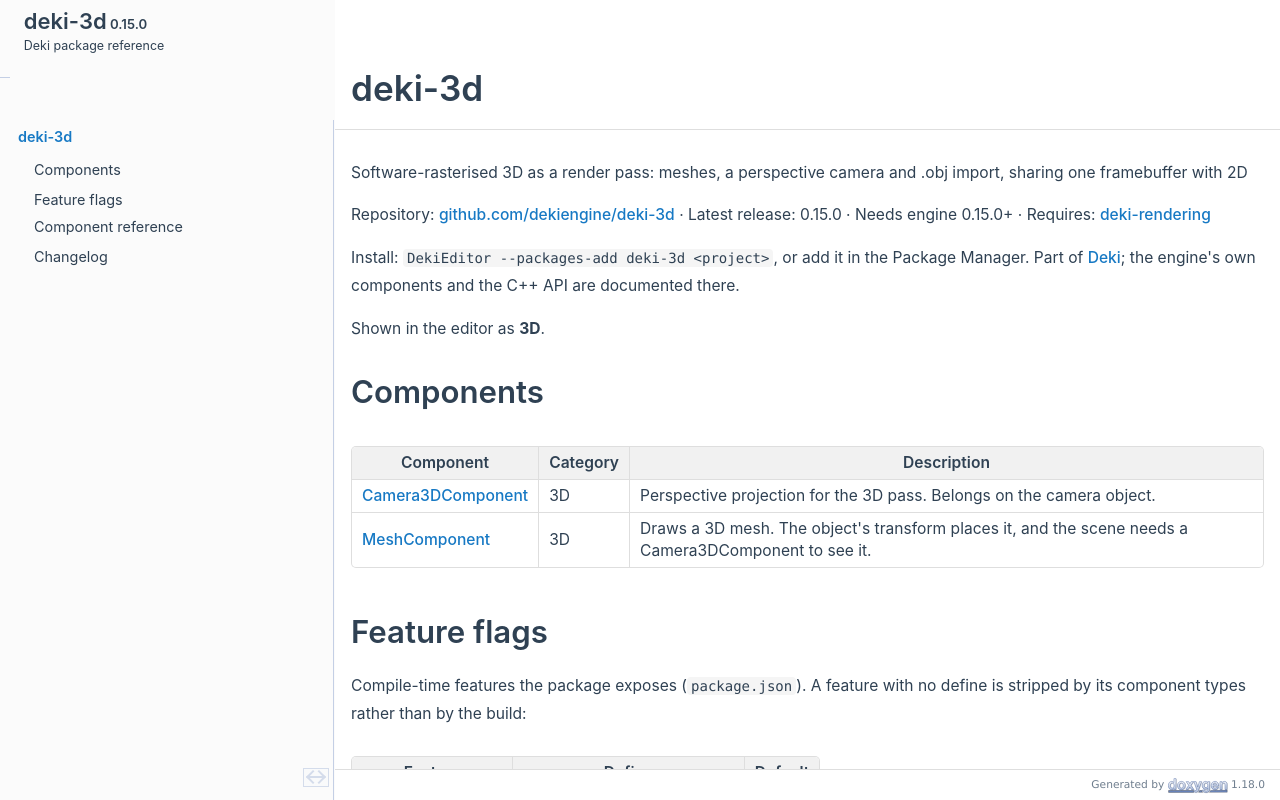
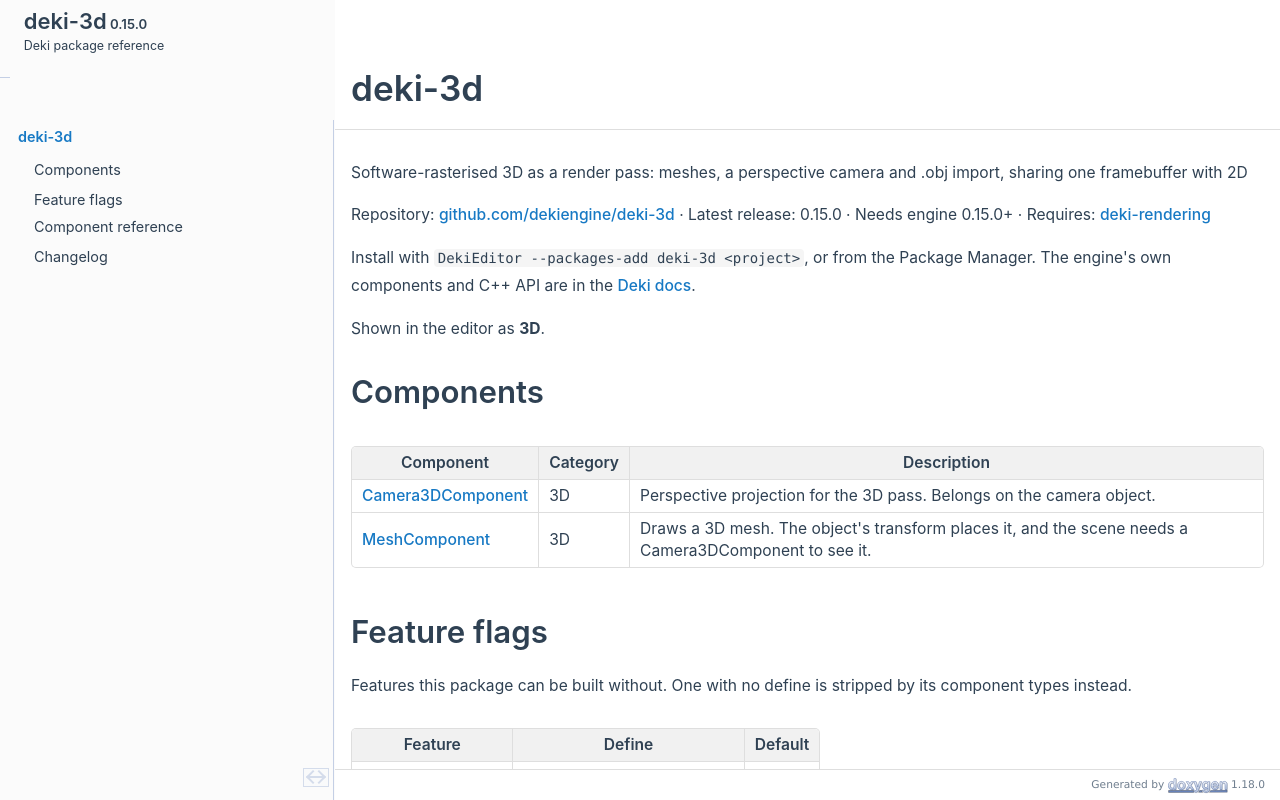
Before and after one commit to dekiengine/deki-3d, a plain HTML site: page index.html in a window 1280 px wide. Drawn offline with Linux system fonts and the light colour scheme.

Commit message:
Docs for deki-3d from deki-editor e3d4b50

```diff
--- a/index.html
+++ b/index.html
@@ -81,7 +81,7 @@
 <div class="textblock"><p><a class="anchor" id="mainpage"></a></p>
 <p>Software-rasterised 3D as a render pass: meshes, a perspective camera and .obj import, sharing one framebuffer with 2D</p>
 <p>Repository: <a href="https://github.com/dekiengine/deki-3d">github.com/dekiengine/deki-3d</a> · Latest release: 0.15.0 · Needs engine 0.15.0+ · Requires: <a href="https://dekiengine.github.io/deki-rendering/">deki-rendering</a></p>
-<p>Install: <span class="tt">DekiEditor --packages-add deki-3d &lt;project&gt;</span>, or add it in the Package Manager. Part of <a href="https://dekiengine.github.io/docs/">Deki</a>; the engine's own components and the C++ API are documented there.</p>
+<p>Install with <span class="tt">DekiEditor --packages-add deki-3d &lt;project&gt;</span>, or from the Package Manager. The engine's own components and C++ API are in the <a href="https://dekiengine.github.io/docs/">Deki docs</a>.</p>
 <p>Shown in the editor as <b>3D</b>.</p>
 <h1 class="doxsection"><a class="anchor" id="autotoc_md0"></a>
 Components</h1>
@@ -95,7 +95,7 @@
 </table>
 <h1 class="doxsection"><a class="anchor" id="autotoc_md1"></a>
 Feature flags</h1>
-<p>Compile-time features the package exposes (<span class="tt">package.json</span>). A feature with no define is stripped by its component types rather than by the build:</p>
+<p>Features this package can be built without. One with no define is stripped by its component types instead.</p>
 <table class="markdownTable">
 <tr class="markdownTableHead">
 <th class="markdownTableHeadNone">Feature  </th><th class="markdownTableHeadNone">Define  </th><th class="markdownTableHeadNone">Default  </th></tr>
@@ -162,7 +162,7 @@
 </ul>
 <p>Earlier releases: <a href="https://github.com/dekiengine/deki-3d/blob/master/CHANGELOG.md">CHANGELOG.md</a>.</p>
 <hr  />
-<p>Generated from the package's reflection metadata by the Deki documentation build (engine 0.15.0). Reflected property names are the keys scene files use; a rename ships with an alias, see <a href="https://github.com/dekiengine/deki-editor/blob/master/COMPATIBILITY.md">COMPATIBILITY.md</a>. </p>
+<p>Generated from this package's reflection metadata (engine 0.15.0). Property names are the keys scene files use, and a rename ships with an alias (<a href="https://github.com/dekiengine/deki-editor/blob/master/COMPATIBILITY.md">compatibility</a>). </p>
 </div></div><!-- PageDoc -->
 <a href="doxygen_crawl.html"></a>
 </div><!-- contents -->
```
